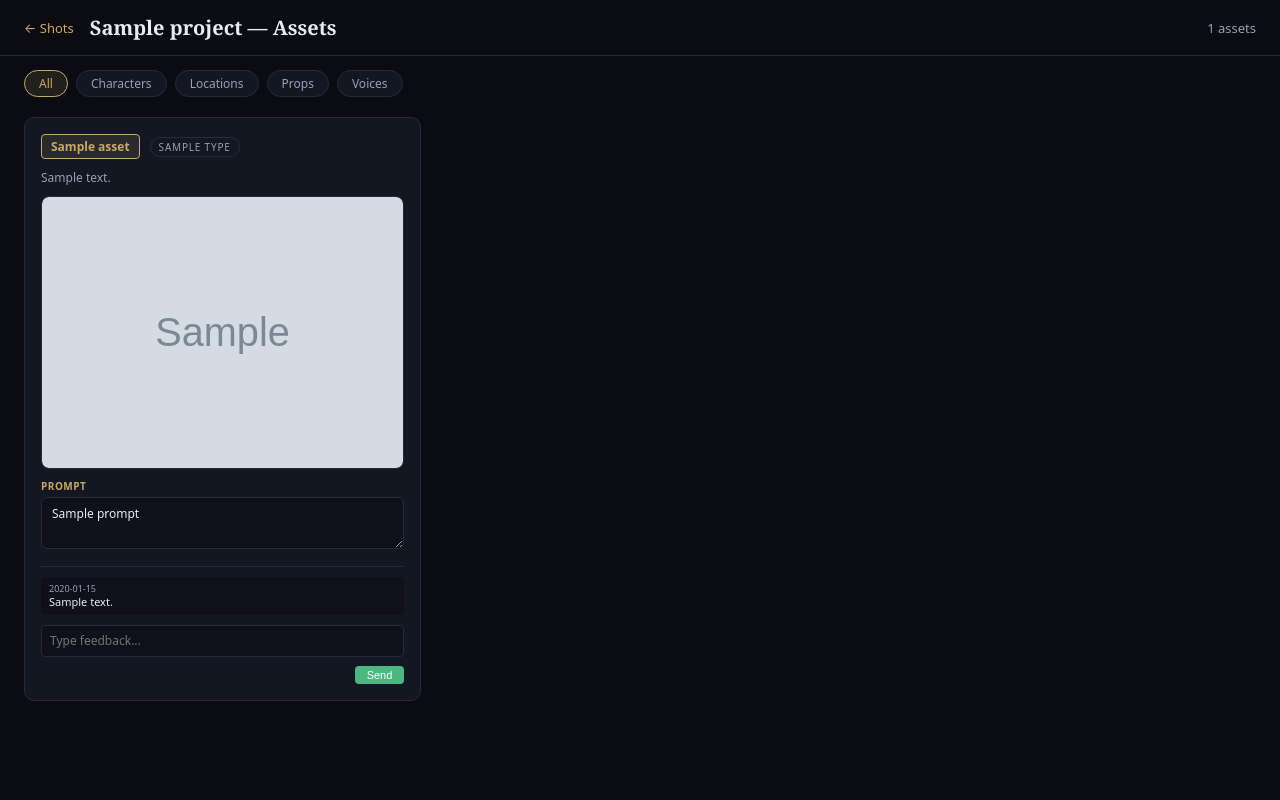
After one commit to aoio-design/ai-film-gallery, a Flask app: template templates/assets.html in a window 1280 px wide. The commit adds this page. Run offline with Flask 3, Linux system fonts and the light colour scheme; the template is opened without the code that fills it: most values are stand-ins (such as "Sample title", 1, 10 or a date in 2020); grey boxes marked "Sample" are stand-in pictures.

Commit message:
Assets page (characters/locations/props/voices review + feedback) + gallery feedback watcher script

```diff
--- a/app.py
+++ b/app.py
@@ -220,6 +220,89 @@ def add_feedback(project_id, shot_id):
     save_shot_meta(project_id, shot_id, meta)
     return jsonify({"ok": True})
 
+APP_ASSETS_DIR = BASE_DIR / "assets"
+
+def get_asset_meta(project_id, asset_id):
+    f = APP_ASSETS_DIR / project_id / asset_id / "metadata.json"
+    if f.exists():
+        try:
+            return json.loads(f.read_text())
+        except Exception:
+            return {}
+    return {}
+
+def save_asset_meta(project_id, asset_id, meta):
+    d = APP_ASSETS_DIR / project_id / asset_id
+    d.mkdir(parents=True, exist_ok=True)
+    (d / "metadata.json").write_text(json.dumps(meta, indent=2))
+
+@app.route("/a/<project_id>")
+@login_required
+def assets_page(project_id):
+    data = load_projects()
+    project = None
+    for p in data["projects"]:
+        if p["id"] == project_id:
+            project = p
+            break
+    if not project:
+        abort(404)
+    assets = []
+    adir = APP_ASSETS_DIR / project_id
+    if adir.exists():
+        for d in sorted(adir.iterdir()):
+            if not d.is_dir() or d.name.startswith("."):
+                continue
+            meta = get_asset_meta(project_id, d.name)
+            files = sorted(f.name for f in d.iterdir() if f.is_file() and f.name != "metadata.json")
+            image = next((f for f in files if f.lower().endswith((".png", ".jpg", ".jpeg", ".webp"))), None)
+            audio = next((f for f in files if f.lower().endswith((".wav", ".mp3", ".m4a", ".flac", ".ogg", ".aac"))), None)
+            assets.append({
+                "id": d.name,
+                "name": meta.get("name", d.name),
+                "type": meta.get("type", ""),
+                "description": meta.get("description", ""),
+                "prompt": meta.get("prompt", ""),
+                "feedback": meta.get("feedback", []),
+                "image": image,
+                "audio": audio,
+            })
+    return render_template("assets.html", project=project, assets=assets)
+
+@app.route("/a/<project_id>/<asset_id>/file/<filename>")
+@login_required
+def asset_file(project_id, asset_id, filename):
+    d = APP_ASSETS_DIR / project_id / asset_id
+    if not d.exists():
+        abort(404)
+    return send_from_directory(str(d), filename)
+
+@app.route("/a/<project_id>/<asset_id>/update", methods=["POST"])
+@login_required
+def update_asset(project_id, asset_id):
+    meta = get_asset_meta(project_id, asset_id)
+    field = request.form.get("field")
+    value = request.form.get("value", "")
+    if field in ("name", "type", "description", "prompt"):
+        meta[field] = value
+        save_asset_meta(project_id, asset_id, meta)
+        return jsonify({"ok": True})
+    return jsonify({"ok": False, "error": "Unknown field"}), 400
+
+@app.route("/a/<project_id>/<asset_id>/feedback", methods=["POST"])
+@login_required
+def add_asset_feedback(project_id, asset_id):
+    text = request.form.get("text", "").strip()
+    if not text:
+        return jsonify({"ok": False, "error": "Empty feedback"}), 400
+    meta = get_asset_meta(project_id, asset_id)
+    meta.setdefault("feedback", []).append({
+        "timestamp": datetime.now(timezone.utc).isoformat(),
+        "text": text
+    })
+    save_asset_meta(project_id, asset_id, meta)
+    return jsonify({"ok": True})
+
 if __name__ == "__main__":
     port = int(os.environ.get("GALLERY_PORT", 5001))
     app.run(host="0.0.0.0", port=port, debug=False)
--- /dev/null
+++ b/templates/assets.html
@@ -0,0 +1,242 @@
+<!DOCTYPE html>
+<html lang="en">
+<head>
+<meta charset="UTF-8">
+<meta name="viewport" content="width=device-width, initial-scale=1">
+<title>{{ project.title }} — Assets — CONSUME Gallery</title>
+<style>
+:root {
+  --bg:#0a0c12; --bg2:#0e1119; --panel:#131722; --panel2:#171c29;
+  --line:#242b3d; --text:#e8ebf2; --mut:#96a0b4;
+  --gold:#c9a86a; --gold-hi:#ddc089; --gold-dim:rgba(201,168,106,.12);
+  --ok:#4cb782; --danger:#e05d6f;
+  --sans:system-ui,-apple-system,'Segoe UI',Roboto,'Helvetica Neue',sans-serif;
+  --serif:Georgia,'Times New Roman',serif;
+  --mono:ui-monospace,SFMono-Regular,Menlo,Consolas,monospace;
+}
+* { margin: 0; padding: 0; box-sizing: border-box; }
+body {
+  font-family: var(--sans);
+  background: var(--bg);
+  color: var(--text);
+  min-height: 100vh;
+  display: flex; flex-direction: column;
+}
+.header {
+  padding: 14px 24px;
+  border-bottom: 1px solid var(--line);
+  display: flex; align-items: center; gap: 16px;
+  flex-shrink: 0;
+}
+.header h1 { font-family: var(--serif); font-size: 20px; color: var(--text); }
+.back { color: var(--gold); text-decoration: none; font-size: 13px; }
+.back:hover { color: var(--gold-hi); text-decoration: underline; }
+.asset-counter { color: var(--mut); font-size: 13px; margin-left: auto; }
+
+.filters {
+  padding: 14px 24px 0;
+  display: flex; gap: 8px; flex-wrap: wrap;
+  flex-shrink: 0;
+}
+.fbtn {
+  background: var(--panel); border: 1px solid var(--line);
+  color: var(--mut); border-radius: 20px;
+  padding: 4px 14px; cursor: pointer; font-size: 12px; font-family: var(--sans);
+}
+.fbtn:hover { border-color: var(--gold); color: var(--gold-hi); }
+.fbtn.active { background: var(--gold-dim); border-color: var(--gold); color: var(--gold); }
+
+.grid {
+  flex: 1;
+  display: grid;
+  grid-template-columns: repeat(auto-fill, minmax(380px, 1fr));
+  gap: 20px;
+  padding: 20px 24px 40px;
+  overflow-y: auto;
+  align-content: start;
+}
+.asset {
+  background: var(--panel);
+  border: 1px solid var(--line);
+  border-radius: 10px;
+  padding: 16px;
+  display: flex; flex-direction: column; gap: 10px;
+}
+.asset-head { display: flex; align-items: center; gap: 10px; }
+.asset-id {
+  background: var(--gold-dim); color: var(--gold);
+  border: 1px solid var(--gold);
+  padding: 3px 9px; border-radius: 4px;
+  font-size: 12px; font-weight: 600; white-space: nowrap;
+}
+.asset-type {
+  font-size: 10px; text-transform: uppercase; letter-spacing: .08em;
+  color: var(--mut); border: 1px solid var(--line);
+  padding: 2px 8px; border-radius: 10px; white-space: nowrap;
+}
+.asset-desc { font-size: 12px; color: var(--mut); line-height: 1.45; }
+
+.asset-media {
+  background: var(--bg2); border: 1px solid var(--line); border-radius: 8px;
+  display: flex; align-items: center; justify-content: center;
+  min-height: 120px; max-height: 300px; overflow: hidden;
+}
+.asset-media img { max-width: 100%; max-height: 300px; cursor: pointer; border-radius: 6px; }
+.asset-media audio { width: 100%; padding: 10px; }
+.asset-media .empty { color: var(--mut); font-size: 12px; padding: 30px; }
+
+.asset-prompt { width: 100%; }
+.asset-prompt textarea {
+  width: 100%; background: var(--bg2); border: 1px solid var(--line);
+  border-radius: 6px; padding: 8px 10px; color: var(--text);
+  font-size: 12px; font-family: var(--sans); line-height: 1.4;
+  resize: vertical; min-height: 44px;
+}
+.asset-prompt textarea:focus { outline: none; border-color: var(--gold); }
+.asset-prompt .lbl { font-size: 10px; text-transform: uppercase; color: var(--mut); letter-spacing: .5px; margin-bottom: 4px; }
+.asset-prompt .lbl span { color: var(--gold); font-weight: 600; }
+
+.feedback-area { margin-top: 2px; padding-top: 10px; border-top: 1px solid var(--line); }
+.fb-list { max-height: 90px; overflow-y: auto; margin-bottom: 6px; }
+.fb-item { background: var(--bg2); border-radius: 4px; padding: 6px 8px; margin-bottom: 4px; font-size: 11px; line-height: 1.3; }
+.fb-time { font-size: 9px; color: var(--mut); }
+.fb-input {
+  width: 100%; background: var(--bg2); border: 1px solid var(--line);
+  border-radius: 4px; padding: 6px 8px; color: var(--text);
+  font-size: 12px; font-family: var(--sans); resize: none; min-height: 32px;
+}
+.fb-input:focus { outline: none; border-color: var(--ok); }
+.fb-send {
+  margin-top: 4px; padding: 3px 12px; border-radius: 4px;
+  border: none; background: var(--ok); color: #fff;
+  font-size: 11px; cursor: pointer; float: right;
+}
+.fb-send:hover { filter: brightness(1.15); }
+.empty-all { padding: 60px 24px; text-align: center; color: var(--mut); font-size: 14px; }
+
+.lightbox {
+  display: none; position: fixed; z-index: 999;
+  top: 0; left: 0; width: 100%; height: 100%;
+  background: rgba(0,0,0,.95);
+  align-items: center; justify-content: center;
+}
+.lightbox.active { display: flex; }
+.lightbox img { max-width: 95%; max-height: 95%; border-radius: 8px; }
+.lightbox-close { position: absolute; top: 20px; right: 30px; color: #fff; font-size: 36px; cursor: pointer; }
+</style>
+</head>
+<body>
+
+<div class="header">
+  <a href="/p/{{ project.id }}" class="back">← Shots</a>
+  <h1>{{ project.title }} — Assets</h1>
+  <span class="asset-counter">{{ assets|length }} assets</span>
+</div>
+
+<div class="filters" id="filters">
+  <button class="fbtn active" data-type="all" type="button">All</button>
+  {% for t in ['Character', 'Location', 'Prop', 'Voice'] %}
+  <button class="fbtn" data-type="{{ t }}" type="button">{{ t }}s</button>
+  {% endfor %}
+</div>
+
+<div class="grid" id="grid">
+  {% for a in assets %}
+  <div class="asset" data-type="{{ a.type }}">
+    <div class="asset-head">
+      <div class="asset-id">{{ a.name }}</div>
+      {% if a.type %}<span class="asset-type">{{ a.type }}</span>{% endif %}
+    </div>
+    {% if a.description %}<div class="asset-desc">{{ a.description }}</div>{% endif %}
+    <div class="asset-media">
+      {% if a.image %}
+      <img src="/a/{{ project.id }}/{{ a.id }}/file/{{ a.image }}" onclick="openLightbox(this.src)" alt="{{ a.name }}">
+      {% elif a.audio %}
+      <audio controls preload="metadata"><source src="/a/{{ project.id }}/{{ a.id }}/file/{{ a.audio }}"></audio>
+      {% else %}
+      <div class="empty">(no media file yet)</div>
+      {% endif %}
+    </div>
+    <div class="asset-prompt">
+      <div class="lbl"><span>Prompt</span></div>
+      <textarea data-project="{{ project.id }}" data-asset="{{ a.id }}" data-field="prompt" onchange="autoSave(this)" placeholder="Generation prompt for this asset">{{ a.prompt }}</textarea>
+    </div>
+    <div class="feedback-area">
+      <div class="fb-list" id="fb-{{ a.id }}">
+        {% for fb in a.feedback %}
+        <div class="fb-item"><div class="fb-time">{{ fb.timestamp[:10] }}</div>{{ fb.text }}</div>
+        {% else %}
+        <div style="color:var(--mut);font-size:11px;">No feedback yet</div>
+        {% endfor %}
+      </div>
+      <textarea class="fb-input" id="fbi-{{ a.id }}" placeholder="Type feedback..." rows="1"></textarea>
+      <button class="fb-send" onclick="sendFeedback('{{ project.id }}','{{ a.id }}')">Send</button>
+    </div>
+  </div>
+  {% else %}
+  <div class="empty-all">No assets yet — your agent uploads generated characters, locations, props and voices here for your review.</div>
+  {% endfor %}
+</div>
+
+<!-- Lightbox -->
+<div class="lightbox" id="lightbox" onclick="closeLightbox()">
+  <span class="lightbox-close">&times;</span>
+  <img id="lightbox-img">
+</div>
+
+<script>
+function autoSave(el) {
+  const fd = new FormData();
+  fd.append('field', el.dataset.field);
+  fd.append('value', el.value);
+  fetch('/a/' + el.dataset.project + '/' + el.dataset.asset + '/update', {
+    method: 'POST', body: fd
+  }).catch(() => {});
+}
+
+function sendFeedback(project, asset) {
+  const el = document.getElementById('fbi-' + asset);
+  const text = el.value.trim();
+  if (!text) return;
+  el.disabled = true;
+  const fd = new FormData();
+  fd.append('text', text);
+  fetch('/a/' + project + '/' + asset + '/feedback', { method: 'POST', body: fd })
+  .then(r => r.json())
+  .then(d => {
+    if (d.ok) {
+      const list = document.getElementById('fb-' + asset);
+      if (list.children.length === 1 && list.children[0].textContent.includes('No feedback')) {
+        list.innerHTML = '';
+      }
+      const item = document.createElement('div');
+      item.className = 'fb-item';
+      item.innerHTML = '<div class="fb-time">just now</div>' + text;
+      list.appendChild(item);
+      el.value = '';
+    }
+  })
+  .finally(() => { el.disabled = false; el.focus(); });
+}
+
+function openLightbox(src) {
+  document.getElementById('lightbox-img').src = src;
+  document.getElementById('lightbox').classList.add('active');
+}
+function closeLightbox() {
+  document.getElementById('lightbox').classList.remove('active');
+}
+
+document.getElementById('filters').addEventListener('click', e => {
+  const btn = e.target.closest('.fbtn');
+  if (!btn) return;
+  document.querySelectorAll('.fbtn').forEach(b => b.classList.remove('active'));
+  btn.classList.add('active');
+  const t = btn.dataset.type;
+  document.querySelectorAll('.asset').forEach(card => {
+    card.style.display = (t === 'all' || card.dataset.type === t) ? '' : 'none';
+  });
+});
+</script>
+</body>
+</html>
--- a/templates/gallery.html
+++ b/templates/gallery.html
@@ -334,6 +334,7 @@ body.resizing-h, body.resizing-h * { cursor: row-resize !important; user-select:
 <div class="header">
   <a href="/projects" class="back">← Back</a>
   <h1>{{ project.title }}</h1>
+  <a href="/a/{{ project.id }}" class="back" style="margin-left:auto">Assets →</a>
   <span class="shot-counter">{{ project.shots|length }} shots — scroll left/right</span>
 </div>
 
```
Also changed, not shown: scripts/gallery-feedback-watch.py (added, +66 -0 lines), README.md.
